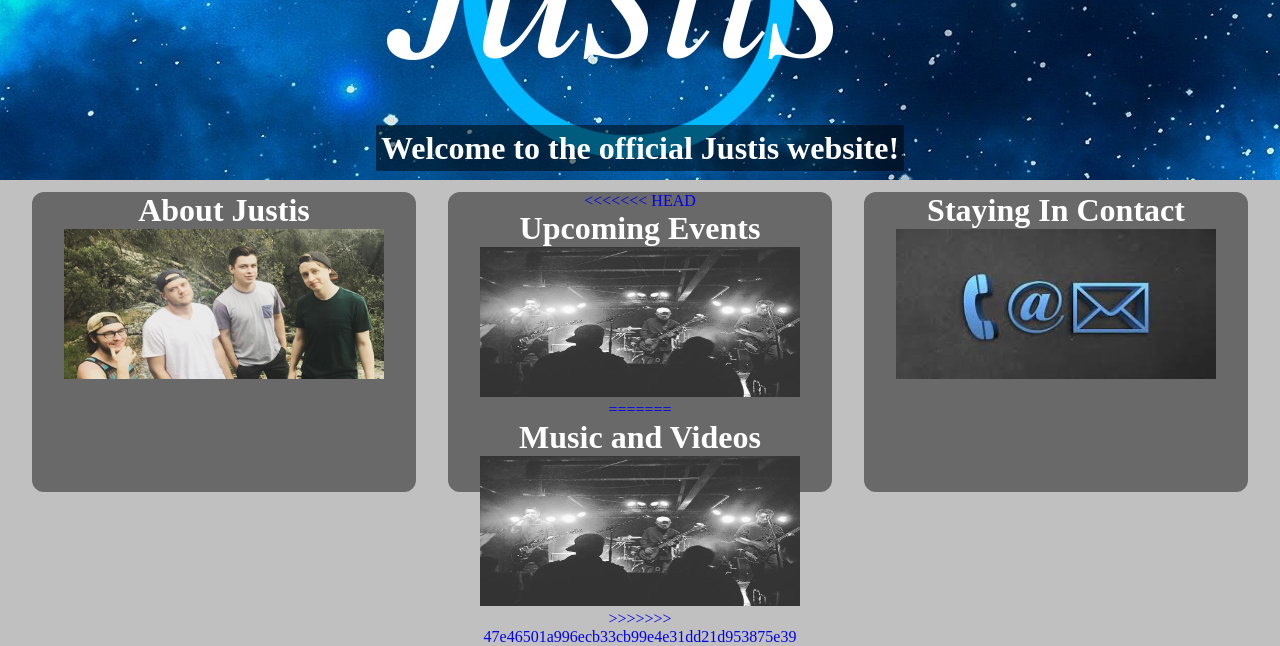
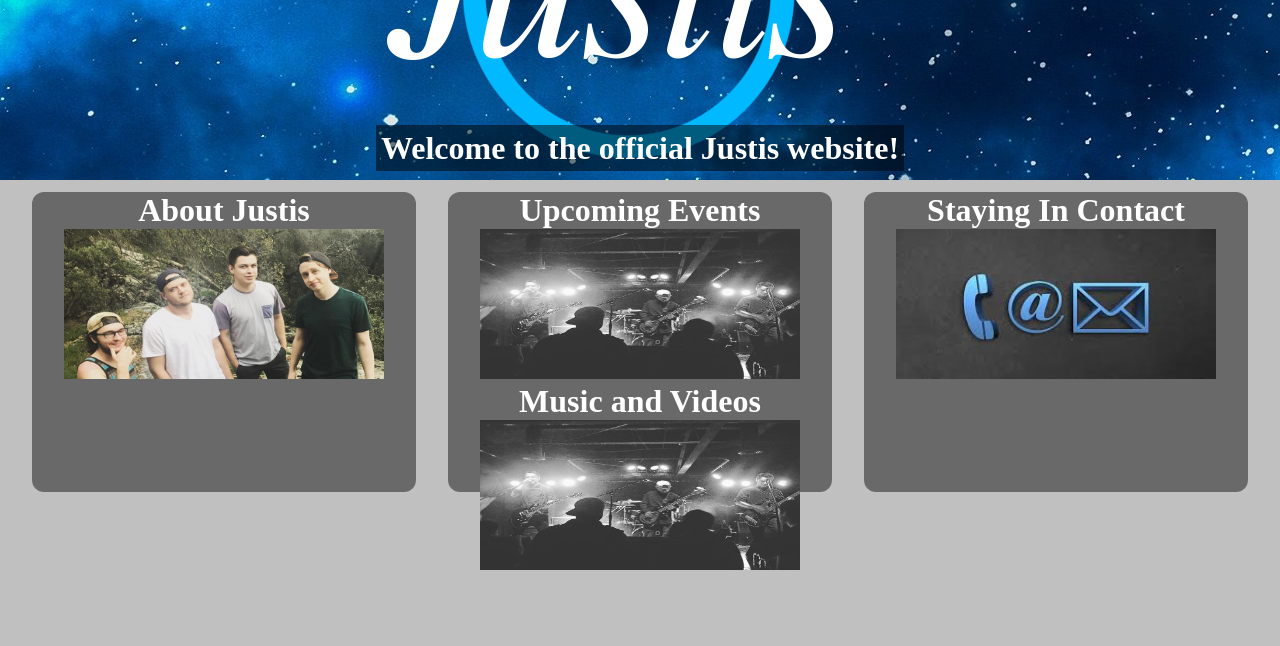
Before and after one commit to codyray4952/justisJStesting, a plain HTML site: page index.html in a window 1280 px wide. Shown: the part 269-915 px from the top of the page. After the commit the page ends 843 px from the top, so only its background shows below. Drawn offline with Linux system fonts and the light colour scheme.

Commit message:
removed random strings from index

```diff
--- a/index.html
+++ b/index.html
@@ -70,13 +70,10 @@
 
             <a class="columnLink" href="media.html">
                 <div class="column">
-<<<<<<< HEAD
                     <h1 class="columnHeader">Upcoming Events</h1>
                     <img class="columnImage" src="images/justisLive.jpg" alt="events">
-=======
                     <h1 class="columnHeader">Music and Videos</h1>
                     <img class="columnImage" src="../images/justisLive.jpg" alt="events">
->>>>>>> 47e46501a996ecb33cb99e4e31dd21d953875e39
                     <p class="columnText"></p>
                 </div>
             </a>
```
